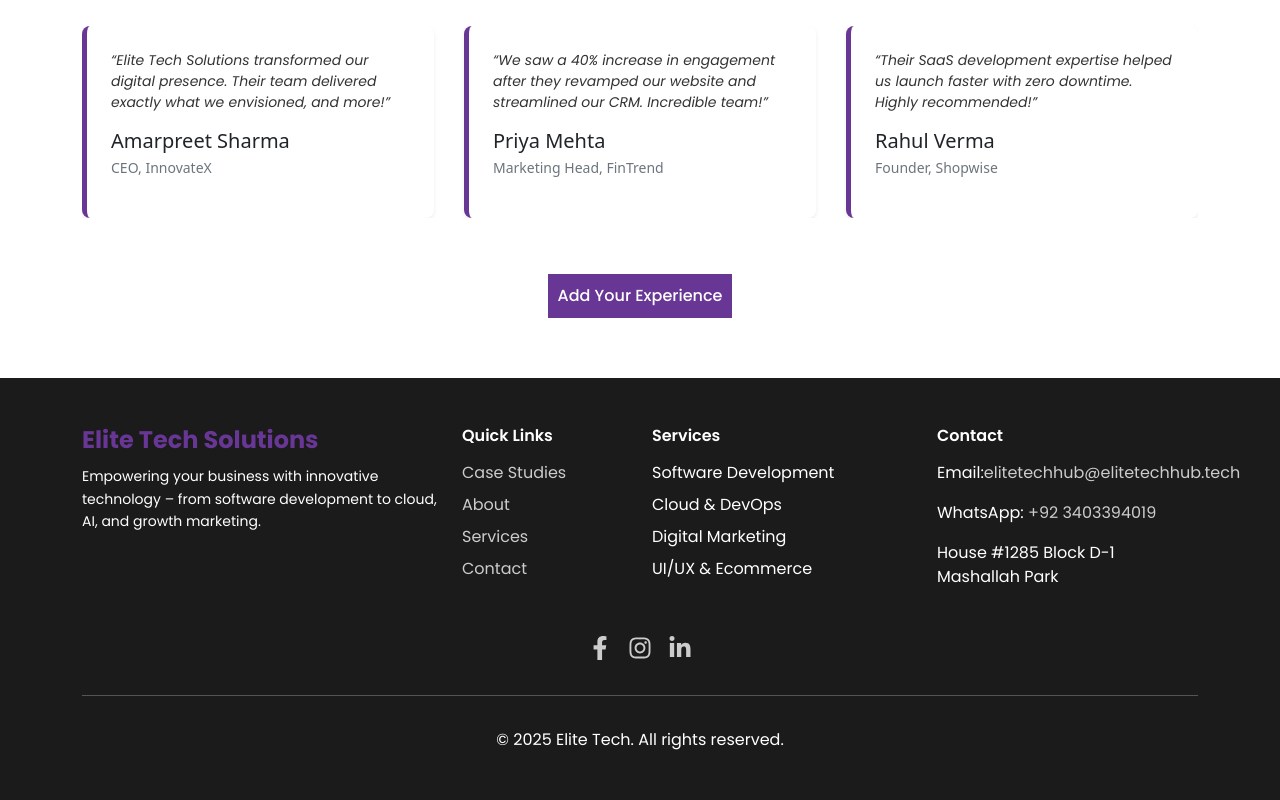
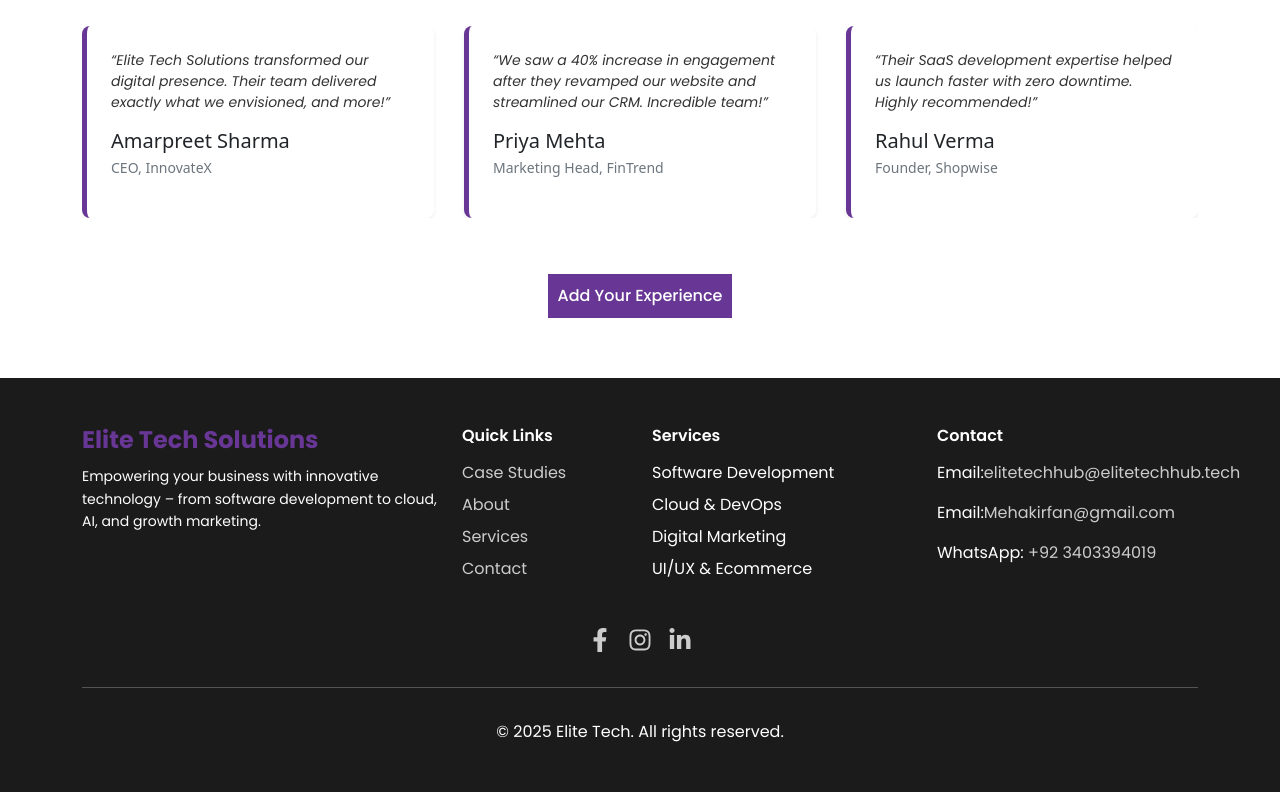
Before and after one commit to amnakhalid625/Elite_tech_website, a React (Vite) app: page / in a window 1280 px wide. Shown: the part 4755-5555 px from the top of the page. Built offline with nearby package versions, Linux system fonts and the light colour scheme; no server answers; the database is empty.

Commit message:
eliteMedia_clone

```diff
--- a/src/pages/footer/Footer.jsx
+++ b/src/pages/footer/Footer.jsx
@@ -39,12 +39,14 @@ const Footer = () => {
           <div className="col-md-3">
             <h5 className="footer-title">Contact</h5>
             <p>
-              Email:<a href="mailto:mehakirfan8394@gmail.com" className="contact-link">elitetechhub@elitetechhub.tech</a>
+              Email:<a href="mailto:elitetechhub@elitetechhub.tech" className="contact-link">elitetechhub@elitetechhub.tech</a>
+            </p>
+            <p>
+              Email:<a href="mailto:mehakirfan8394@gmail.com" className="contact-link">Mehakirfan@gmail.com</a>
             </p>
             <p>
               WhatsApp: <a href="https://wa.me/923403394019" target="_blank" rel="noopener noreferrer" className="contact-link">+92 3403394019</a>
             </p>
-            <p>House #1285 Block D-1 Mashallah Park</p>
           </div>
         </div>
 
```
